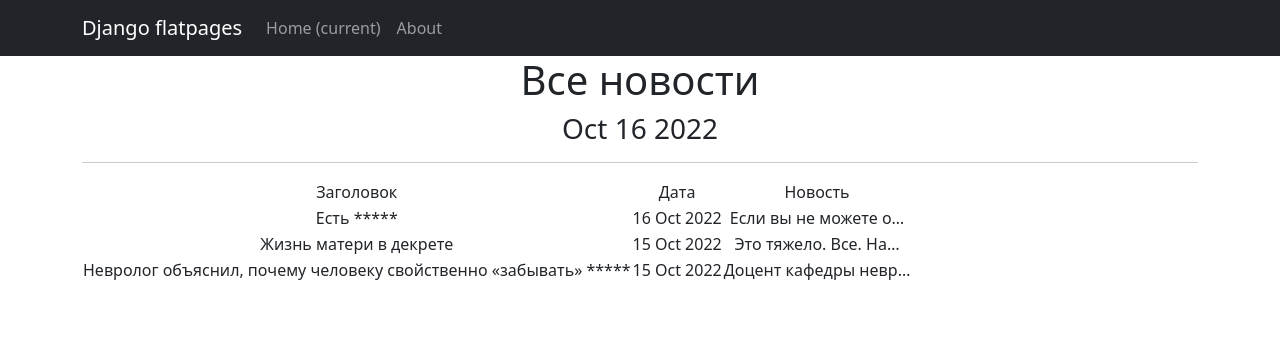
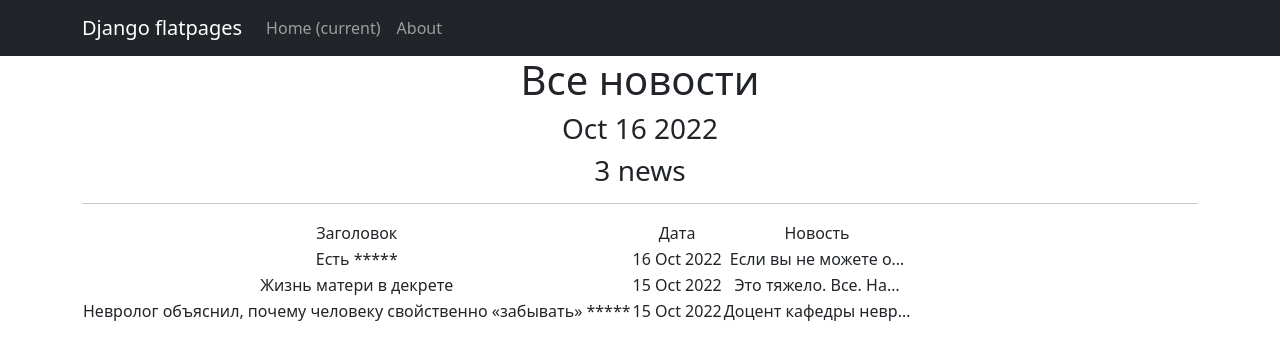
Before and after one commit to vvchurin/NewsPortal-d6, a Django app: page /news/ in a window 1280 px wide. Shown: the top 360 px of the page. Run offline with Django 4.2, Linux system fonts and the light colour scheme; data comes from the database, SQL or seed files in the repository; some libraries are stand-ins or nearby versions.

Commit message:
Update news.html

```diff
--- a/NewsPaper/templates/news.html
+++ b/NewsPaper/templates/news.html
@@ -14,6 +14,7 @@
    на метод strftime у объекта datetime в Python — вывод времени
    в указанном формате. -->
    <h3>{{ time_now|date:'M d Y' }}</h3>
+   <h3>{{ news|length }} news</h3>
    <hr>
    {% if news %}
        <table>
```
